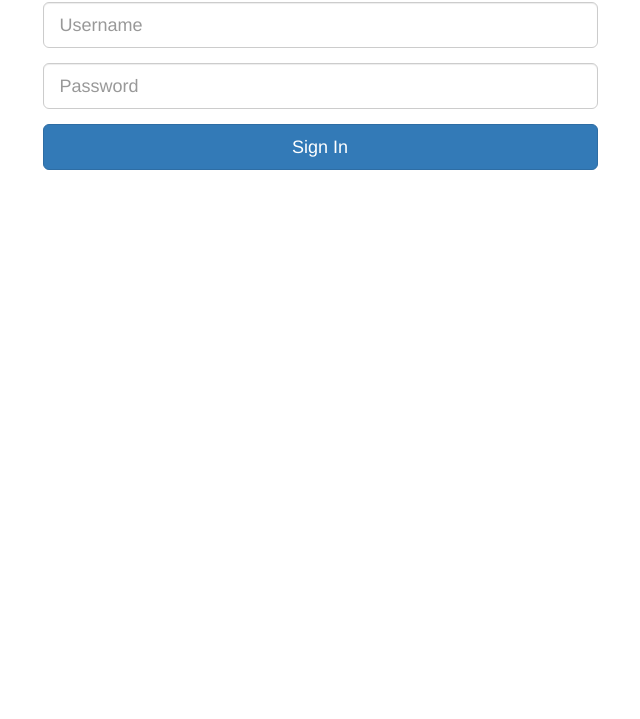
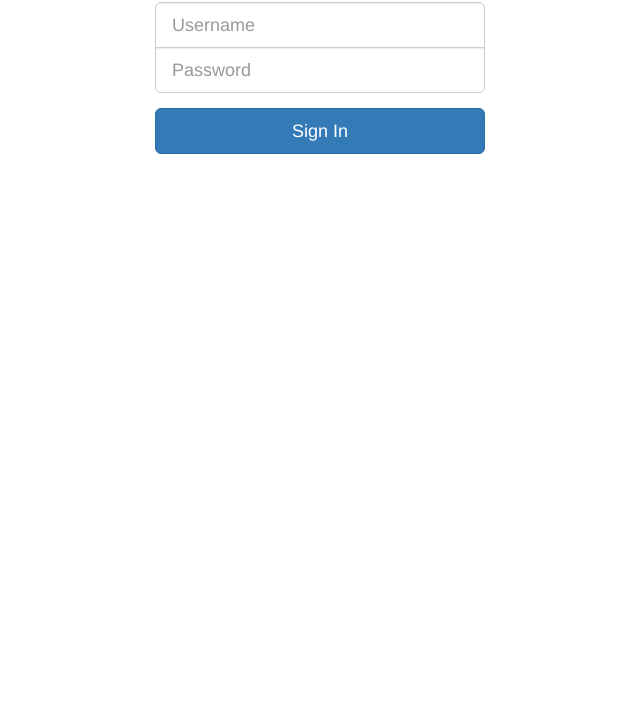
Before and after one commit to tortis/netreg, a plain HTML site: page public/index.html in a window 1280 px wide. Shown: the part 81-800 px from the top of the page, without its empty margins (320-960 px from the left). Drawn offline with nearby package versions, Linux system fonts and the light colour scheme; some packages are replaced by stand-ins of ours.

Commit message:
Better looking login screen

```diff
--- a/public/css/netreg.css
+++ b/public/css/netreg.css
@@ -9,3 +9,19 @@ body {
 .nr-input {
 	width: 120px;
 }
+
+#login-un {
+	border-bottom-left-radius: 0;
+	border-bottom-right-radius: 0;
+	margin-bottom: -1px;
+}
+
+#login-pw {
+	border-top-left-radius: 0;
+	border-top-right-radius: 0;
+}
+
+#login-form {
+	width: 330px;
+	margin: 0 auto;
+}
--- a/public/login.html
+++ b/public/login.html
@@ -1,19 +1,13 @@
 <div class="container">
-	<div class="row">
-		<div class="col-sm-3"></div>
-		<form class="form col-sm-6">
+	<form id="login-form">
 		<h2>Math WiFi Registration</h2>
 		<div class="alert alert-danger" ng-show="loginErr">{{loginErr}}</div>
 		<div class="form-group">
-				<input ng-model="loginform.un" class="form-control input-lg" placeholder="Username" type="text" required>
-			</div>
-			<div class="form-group">
-				<input ng-model="loginform.pw" class="form-control input-lg" placeholder="Password" type="password" required>
+			<input id="login-un" ng-model="loginform.un" class="form-control input-lg" placeholder="Username" type="text" required>
+			<input id="login-pw" ng-model="loginform.pw" class="form-control input-lg" placeholder="Password" type="password" required>
 		</div>
 		<div class="from-group">
 			<button ng-click="login(loginform)" class="btn btn-primary btn-lg btn-block">Sign In</button>
 		</div>
 	</form>
-		<div class="col-sm-3"></div>
 </div>
-</div>
```
Lines whose indentation alone changed are shown as unchanged.
